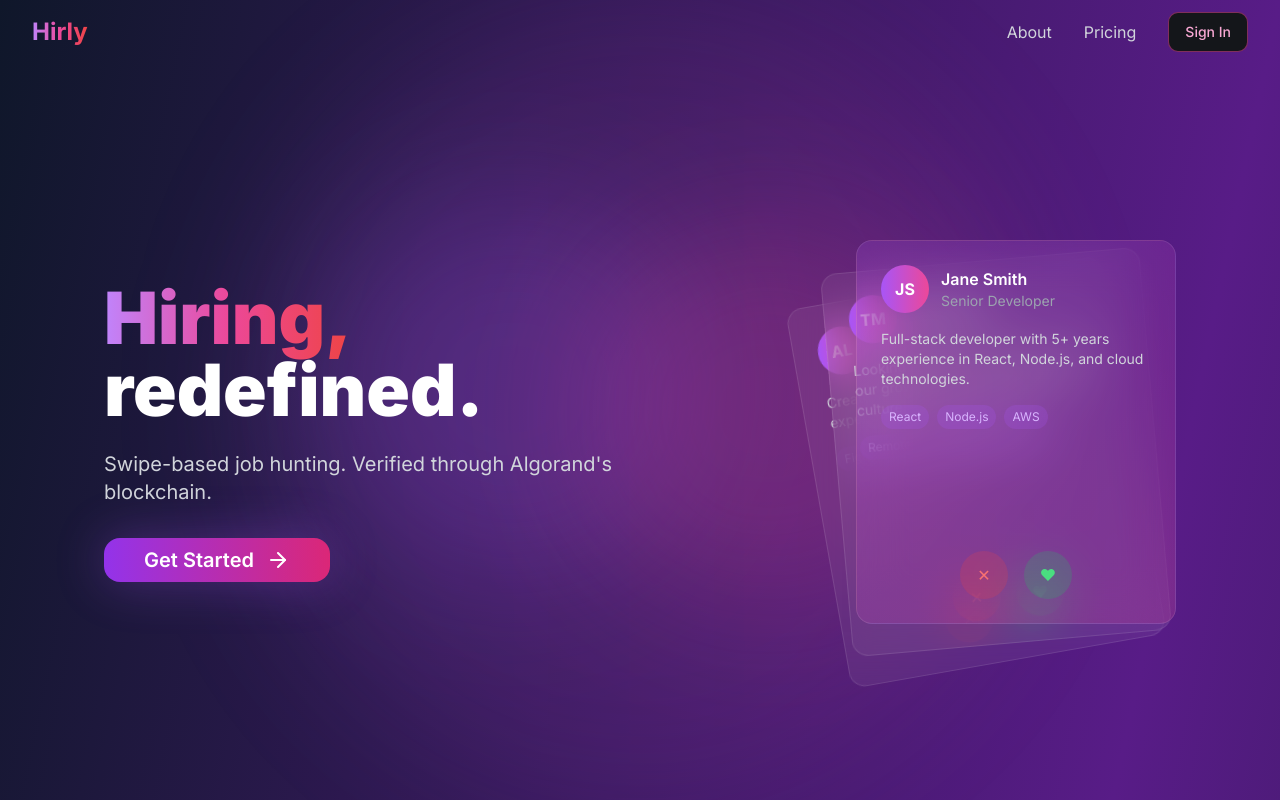
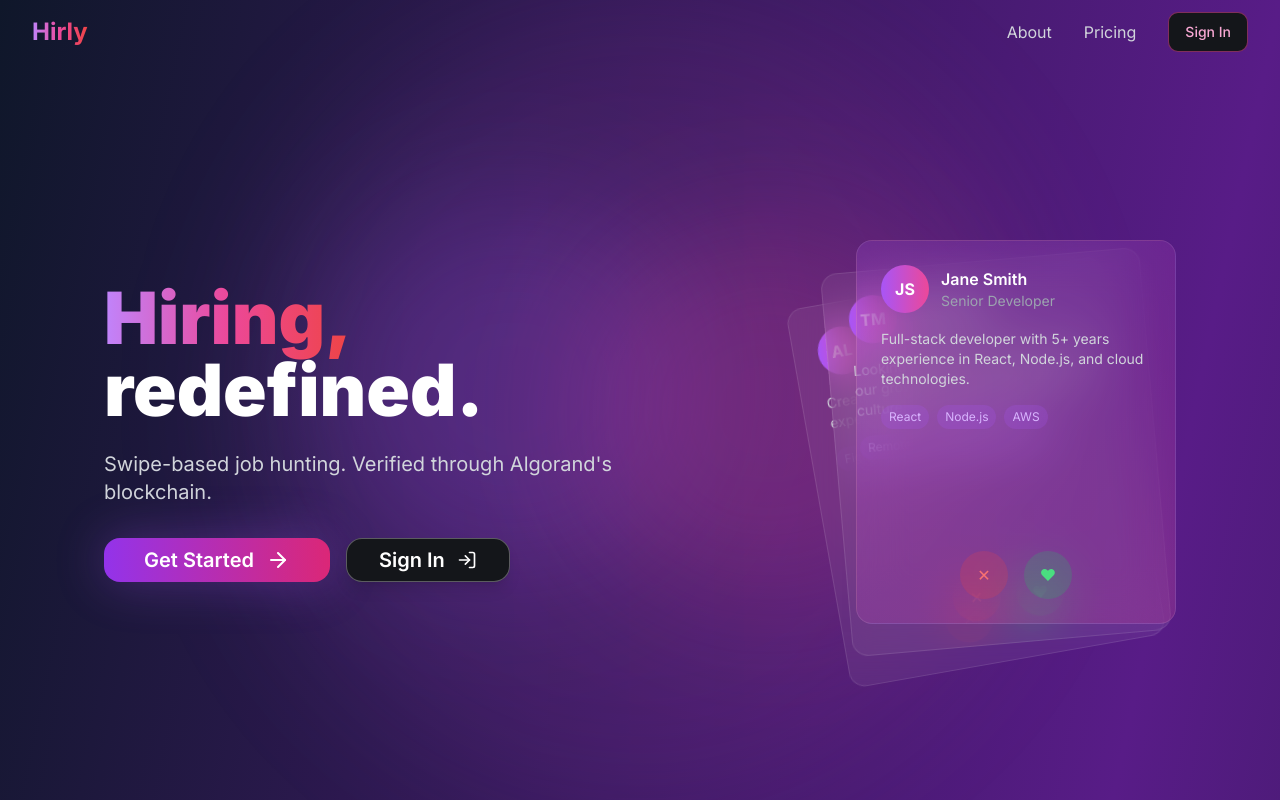
Before and after one commit to itz-dev-tasavvuf/Hirly3.0-Alpha-, a React (Vite) app in the folder project/: page / in a window 1280 px wide. Shown: the top 800 px of the page. Built offline with nearby package versions, Linux system fonts and the light colour scheme.

Commit message:
Login/Logout button

```diff
--- a/project/src/components/HeroSection.jsx
+++ b/project/src/components/HeroSection.jsx
@@ -1,11 +1,14 @@
 import React from 'react';
+import { useAuth } from './AuthProvider';
 import { motion } from 'framer-motion';
 import { Button } from '@/components/ui/button';
-import algorandFullLogoWhite from '@/assets/algorand_full_logo_white.png';
-import { ArrowRight } from 'lucide-react';
+import { ArrowRight, LogIn } from 'lucide-react';
+import { useNavigate } from 'react-router-dom';
 import { toast } from '@/components/ui/use-toast';
 
 const HeroSection = () => {
+  const { user } = useAuth();
+  const navigate = useNavigate();
   const handleTryDemo = () => {
     toast({
       title: "🚧 This feature isn't implemented yet—but don't worry! You can request it in your next prompt! 🚀"
@@ -59,8 +62,9 @@ const HeroSection = () => {
               initial={{ opacity: 0, y: 20 }}
               animate={{ opacity: 1, y: 0 }}
               transition={{ delay: 0.5 }}
-  className="flex justify-center lg:justify-start"
+              className="flex flex-col sm:flex-row gap-4 justify-center lg:justify-start"
             >
+              {/* Get Started Button - Always visible */}
               <Button
                 onClick={() => window.location.href = '/onboarding'}
                 size="lg"
@@ -69,7 +73,17 @@ const HeroSection = () => {
                 Get Started
                 <ArrowRight className="ml-3 w-6 h-6" />
               </Button>
+              <Button
+                onClick={() => user ? navigate('/hub') : navigate('/login')}
+                size="lg"
+                variant="outline"
+                className="text-white border-white/30 hover:bg-white/10 hover:text-white font-semibold px-8 py-5 rounded-2xl text-xl shadow-lg backdrop-blur-sm transition-all duration-300"
+              >
+                {user ? 'Welcome Back' : 'Sign In'}
+                {!user && <LogIn className="ml-3 w-5 h-5" />}
+              </Button>
             </motion.div>
+
           </motion.div>
 
           {/* Right Content - Animated Card Stack */}
--- a/project/src/components/Navigation.jsx
+++ b/project/src/components/Navigation.jsx
@@ -1,5 +1,6 @@
 
 import React, { useState, useEffect } from 'react';
+import { useAuth } from './AuthProvider';
 import { motion } from 'framer-motion';
 import { Link } from 'react-router-dom';
 import { Button } from '@/components/ui/button';
@@ -76,14 +77,7 @@ const Navigation = () => {
             <Link to="/pricing" ref={menuRefs[1]} tabIndex={0} className="text-gray-300 hover:text-white transition-colors">
               Pricing
             </Link>
-            <Link to="/login" ref={menuRefs[2]} tabIndex={0}>
-              <Button
-                variant="outline"
-                className="border-pink-500/50 text-pink-300 hover:bg-pink-500/20"
-              >
-                Sign In
-              </Button>
-            </Link>
+            <AuthNavButton ref={menuRefs[2]} />
           </div>
 
           <div className="md:hidden">
@@ -135,4 +129,32 @@ const Navigation = () => {
   );
 };
 
+// AuthNavButton shows Sign In or Welcome Back depending on auth state
+const AuthNavButton = React.forwardRef((props, ref) => {
+  const { user, loading } = useAuth();
+  if (loading) return null;
+  if (user) {
+    return (
+      <Button
+        onClick={() => window.location.href = '/hub'}
+        variant="outline"
+        className="border-green-500/50 text-green-200 hover:bg-green-500/20"
+        ref={ref}
+      >
+        Welcome Back
+      </Button>
+    );
+  }
+  return (
+    <Button
+      onClick={() => window.location.href = '/login'}
+      variant="outline"
+      className="border-pink-500/50 text-pink-300 hover:bg-pink-500/20"
+      ref={ref}
+    >
+      Sign In
+    </Button>
+  );
+});
+
 export default Navigation;
--- /dev/null
+++ b/project/src/context/UserContext.jsx
@@ -0,0 +1,15 @@
+import { createContext, useContext, useState } from 'react';
+
+export const UserContext = createContext();
+
+export const UserProvider = ({ children }) => {
+  const [user, setUser] = useState(null);
+
+  return (
+    <UserContext.Provider value={{ user, setUser }}>
+      {children}
+    </UserContext.Provider>
+  );
+};
+
+export const useUser = () => useContext(UserContext);
```
Lines whose indentation alone changed are shown as unchanged.
